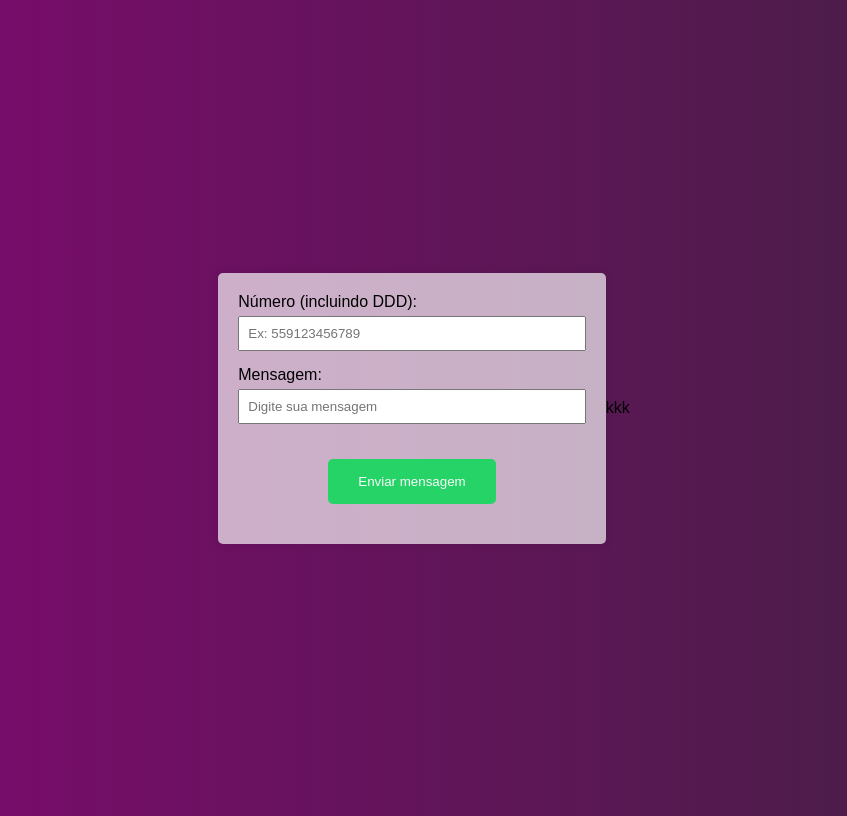
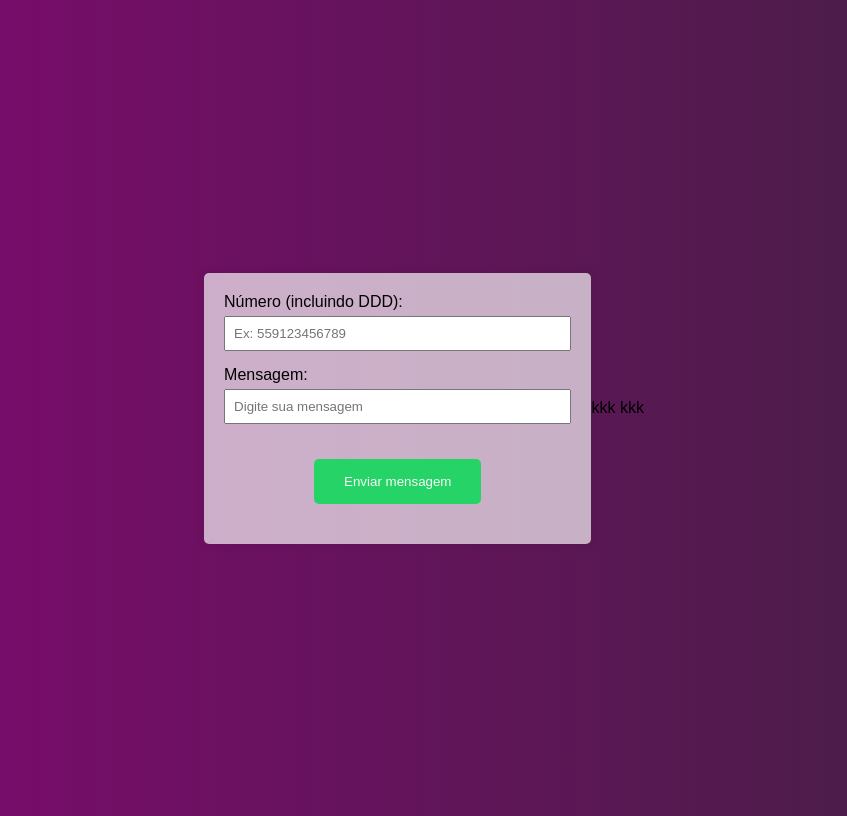
Before and after one commit to lisarb-saraiva/whatsapp, a website: page index.html in a window 1280 px wide. Shown: the whole page, without its empty margins (216-1063 px from the left). Drawn offline with Linux system fonts and the light colour scheme.

Commit message:
Update index.html

```diff
--- a/index.html
+++ b/index.html
@@ -24,4 +24,4 @@
     <script src="./src/main.js"></script>
 </body>
 </html>
-kkk
+kkk kkk
```
